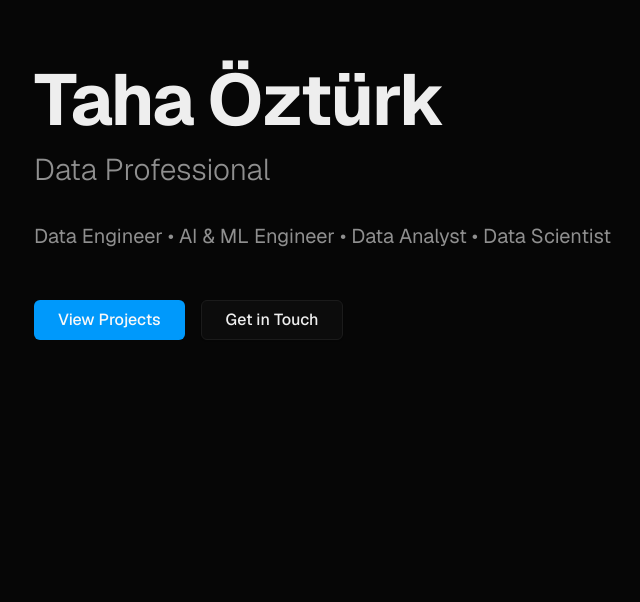
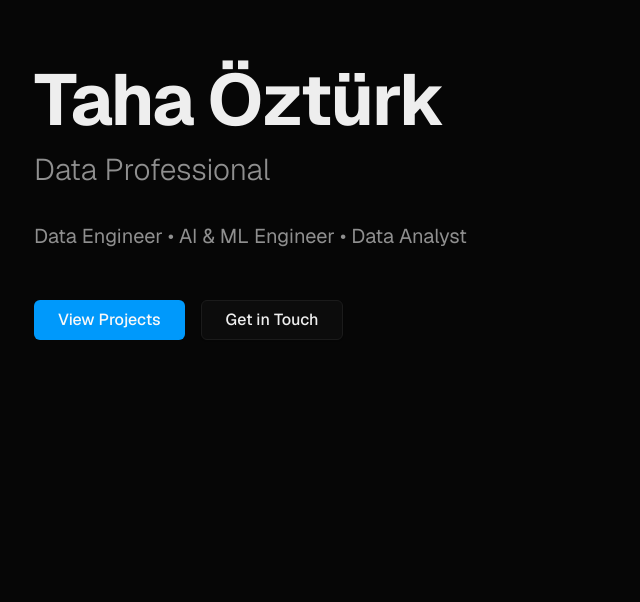
Before and after one commit to tahaozturk/personal-portfolio-website, a Next.js app: page / in a window 1280 px wide. Shown: the part 198-800 px from the top of the page, without its empty margins (94-734 px from the left). Built offline with nearby package versions, Linux system fonts and the light colour scheme.

Commit message:
data science removal

```diff
--- a/app/page.tsx
+++ b/app/page.tsx
@@ -21,7 +21,7 @@ export default function Portfolio() {
               <p className="text-2xl md:text-3xl text-muted-foreground font-light">Data Professional</p>
             </div>
             <p className="text-lg md:text-xl text-muted-foreground max-w-2xl leading-relaxed">
-              Data Engineer • AI & ML Engineer • Data Analyst • Data Scientist
+              Data Engineer • AI & ML Engineer • Data Analyst
             </p>
             <div className="flex flex-wrap gap-4 pt-4">
               <Button size="lg" onClick={() => scrollToSection("projects")} className="text-base">
```
